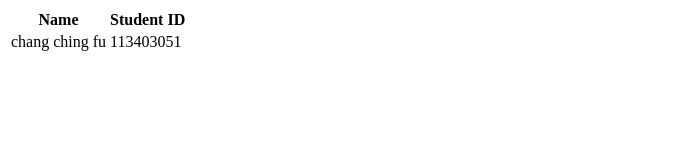
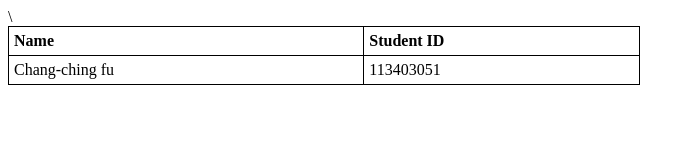
Before and after one commit to Jacob-0120/changchingfu.github.io, a plain HTML site: page index.html in a window 1280 px wide. Shown: the whole page, without its empty margins (0-695 px from the left). Drawn offline with Linux system fonts and the light colour scheme.

Commit message:
Fix HTML structure and update table content

```diff
--- a/index.html
+++ b/index.html
@@ -1,5 +1,23 @@
-<!DOCTYPE html>
+\<!DOCTYPE html>
 <html>
+<head>
+<style>
+  table {
+    border-collapse: collapse;
+    width: 50%;
+  }
+
+  table, th, td {
+    border: 1px solid black;
+  }
+
+  th, td {
+    padding: 5px;
+    text-align: left;
+  }
+</style>
+</head>
+<body>
 
 <table>
   <tr>
@@ -7,8 +25,10 @@
     <th>Student ID</th>
   </tr>
   <tr>
-        <td>chang ching fu</td>
+    <td>Chang-ching fu</td>
     <td>113403051</td>
   </tr>
 </table>
+
+</body>
 </html>
```
Lines whose indentation alone changed are shown as unchanged.
